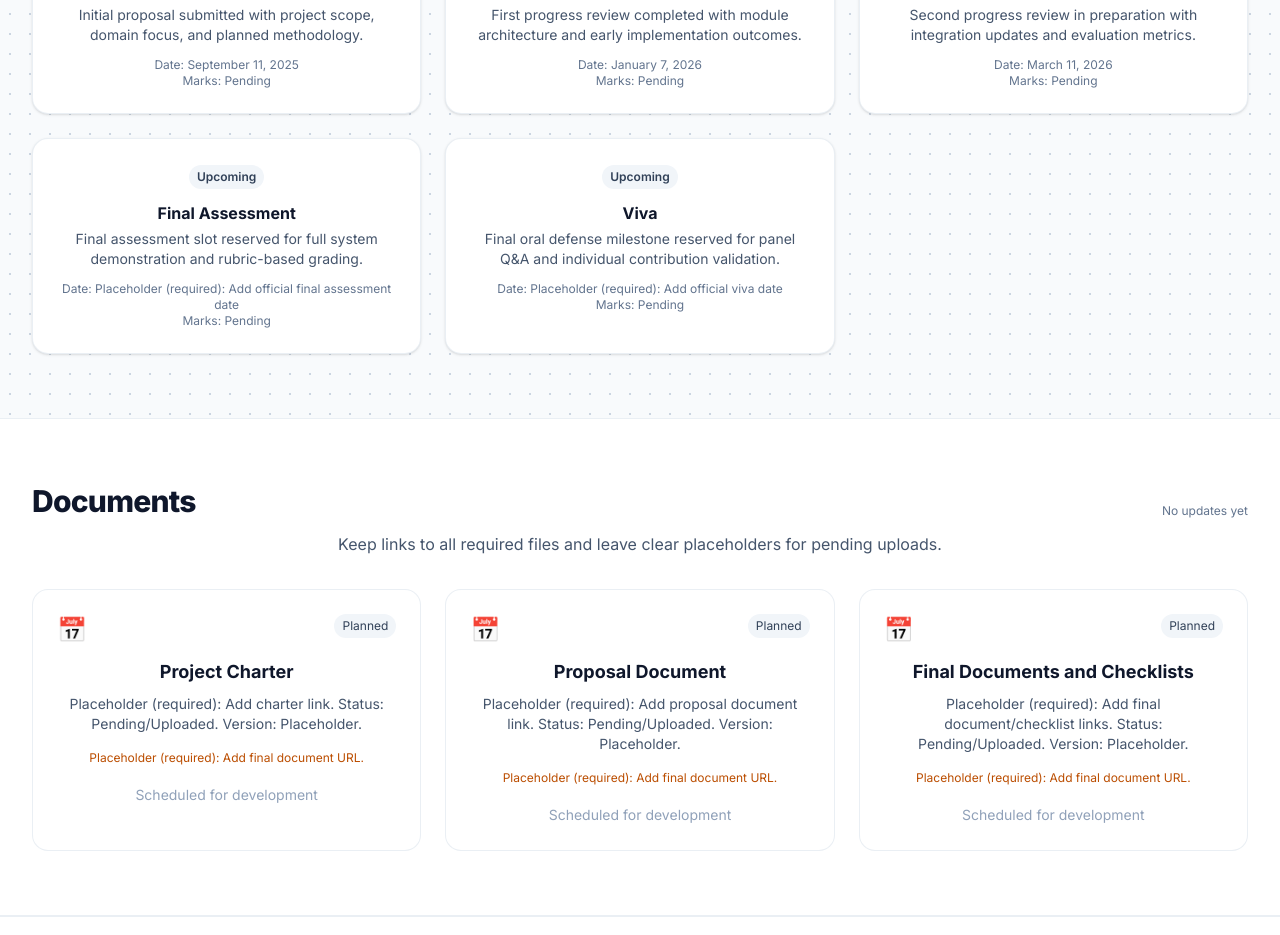
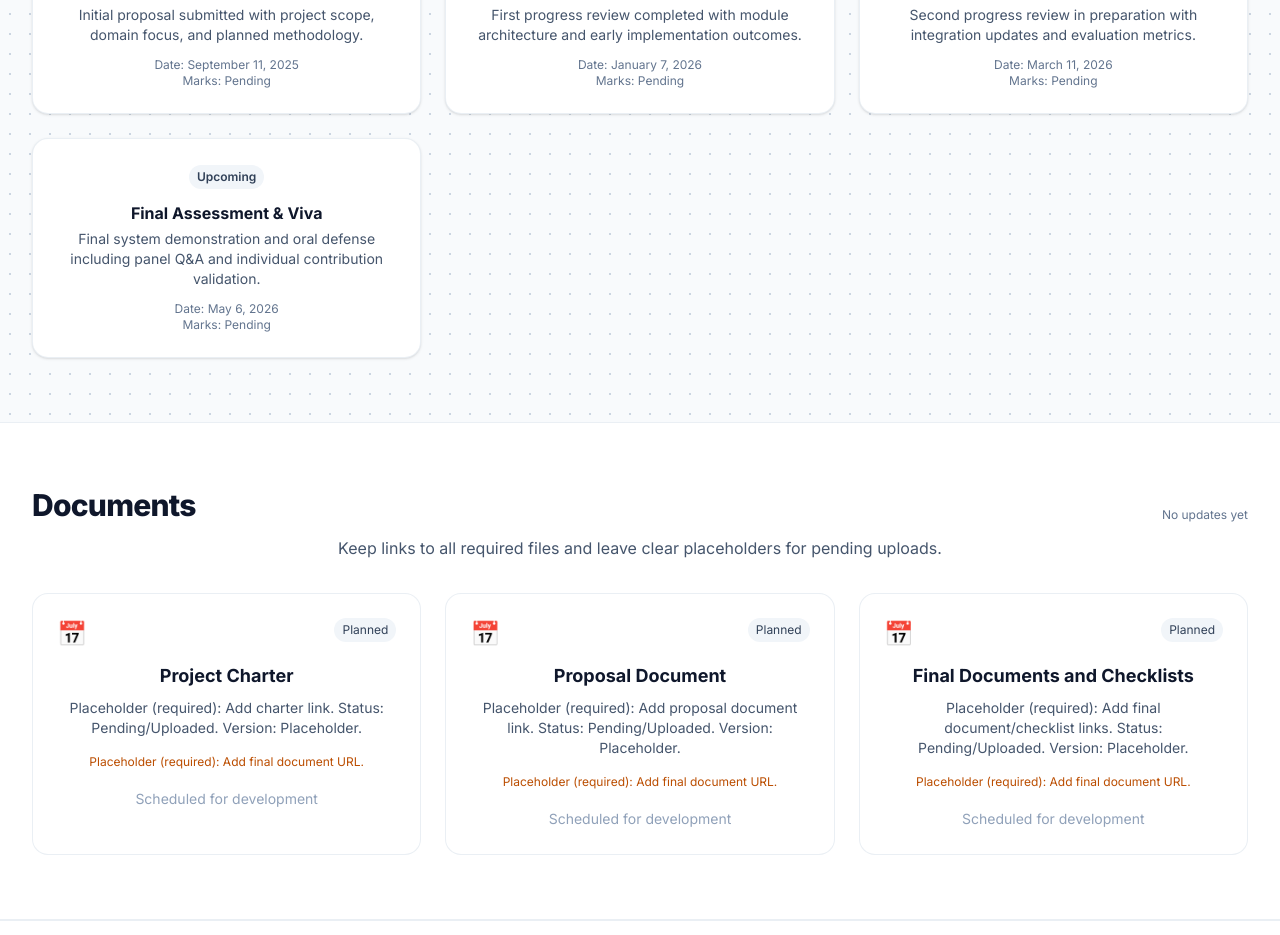
Before and after one commit to hasindu-k/sinhala-learn-website, a React (Vite) app: page / in a window 1280 px wide. Shown: the part 1480-2415 px from the top of the page. Built offline with nearby package versions, Linux system fonts and the light colour scheme.

Commit message:
refactor: update milestones for clarity and combine Final Assessment and Viva into a single entry

```diff
--- a/src/data/index.ts
+++ b/src/data/index.ts
@@ -112,21 +112,12 @@ export const milestones: Milestone[] = [
   },
   {
     status: "upcoming",
-    title: "Final Assessment",
+    title: "Final Assessment & Viva",
     description:
-      "Final assessment slot reserved for full system demonstration and rubric-based grading.",
-    date: "Placeholder (required): Add official final assessment date",
+      "Final system demonstration and oral defense including panel Q&A and individual contribution validation.",
+    date: "May 6, 2026",
     marks: "Pending",
-    weight: 20,
-  },
-  {
-    status: "upcoming",
-    title: "Viva",
-    description:
-      "Final oral defense milestone reserved for panel Q&A and individual contribution validation.",
-    date: "Placeholder (required): Add official viva date",
-    marks: "Pending",
-    weight: 20,
+    weight: 40,
   },
 ];
 
```
